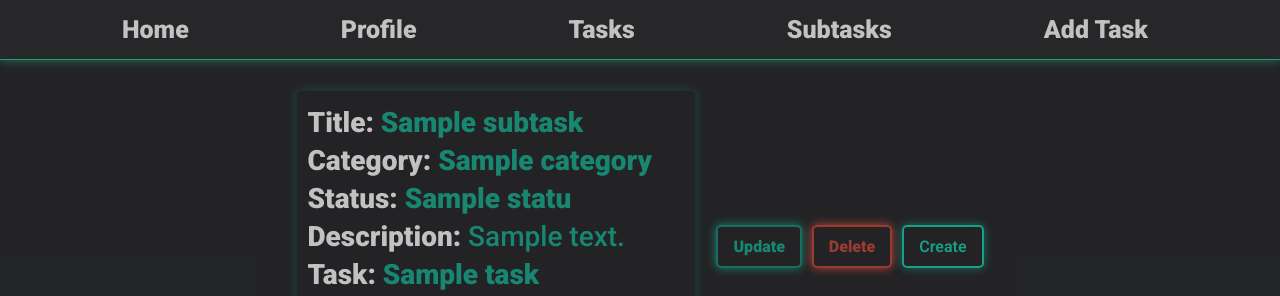
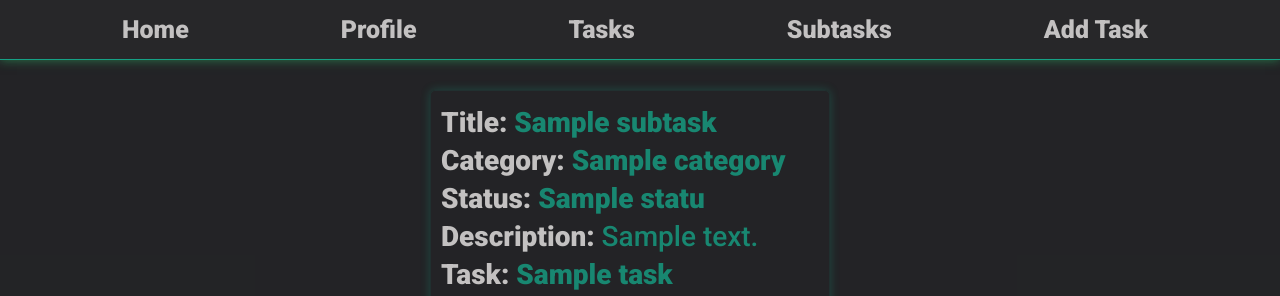
Before and after one commit to OctaDim/django_test_to_do_list_project, a Django app: page /tasks/subtasks in a window 1280 px wide. Shown: the top 296 px of the page. Run offline with Django 5.2, Linux system fonts and the light colour scheme; a user stored in the database is signed in; tables that the repository leaves empty hold one stand-in row (values such as "Sample post").

Commit message:
-Feat: Commented unnecessary buttons

```diff
--- a/apps/todo/templates/all_subtasks.html
+++ b/apps/todo/templates/all_subtasks.html
@@ -26,9 +26,9 @@
                 </a>
             {% endfor %}
         <div class="button-container">
-            <a href="{% url 'router:tasks:update_subtask_by_subtask_id' subtask_id=subtask.id %}" class="update-button">Update</a>
-            <a href="{% url 'router:tasks:delete-subtask-by-id' subtask.id %}" class="delete-button">Delete</a>
-            <a href="{% url 'router:tasks:create-new-subtask' %}?task_id={{ task.id }}" class="create-subtask">Create</a>
+<!--            {% comment %}<a href="{% url 'router:tasks:update_subtask_by_subtask_id' subtask_id=subtask.id %}" class="update-button">Update</a>{% endcomment %}-->
+<!--            {% comment %}<a href="{% url 'router:tasks:delete-subtask-by-id' subtask.id %}?task_id={{ task.id }}" class="delete-button">Delete</a>{% endcomment %}-->
+<!--            {% comment %}<a href="{% url 'router:tasks:create-new-subtask' %}?task_id={{ task.id }}" class="create-subtask">Create</a>{% endcomment %}-->
         </div>
         {% else %}
             <div class="no-subtasks-block">
```
